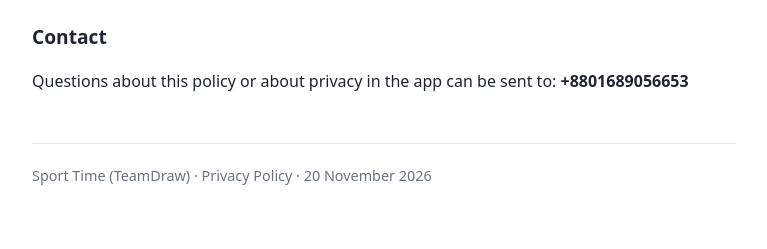
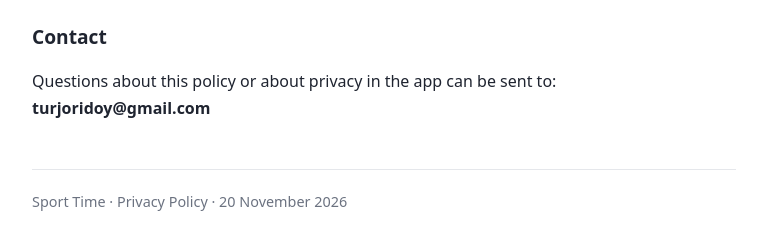
Before and after one commit to turjoridoy/privacy_policy, a plain HTML site: page privacy.html in a window 1280 px wide. Shown: the part 1823-2072 px from the top of the page, without its empty margins (256-1023 px from the left). Drawn offline with Linux system fonts and the light colour scheme.

Commit message:
Revise privacy policy contact details and branding
Updated the contact information and removed 'TeamDraw' from the privacy policy.

```diff
--- a/privacy.html
+++ b/privacy.html
@@ -30,7 +30,7 @@
 <body>
 
 <h1>Privacy Policy</h1>
-<p class="updated">Sport Time (TeamDraw) &middot; Last updated 20 November 2026</p>
+<p class="updated">Sport Time &middot; Last updated 20 November 2026</p>
 
 <p>
   Sport Time is a team randomizer and match timer for casual sport. You enter the
@@ -121,11 +121,11 @@
 <h2>Contact</h2>
 <p>
   Questions about this policy or about privacy in the app can be sent to:
-  <strong>+8801689056653</strong>
+  <strong>turjoridoy@gmail.com</strong>
 </p>
 
 <footer>
-  Sport Time (TeamDraw) &middot; Privacy Policy &middot; 20 November 2026
+  Sport Time &middot; Privacy Policy &middot; 20 November 2026
 </footer>
 
 </body>
```
